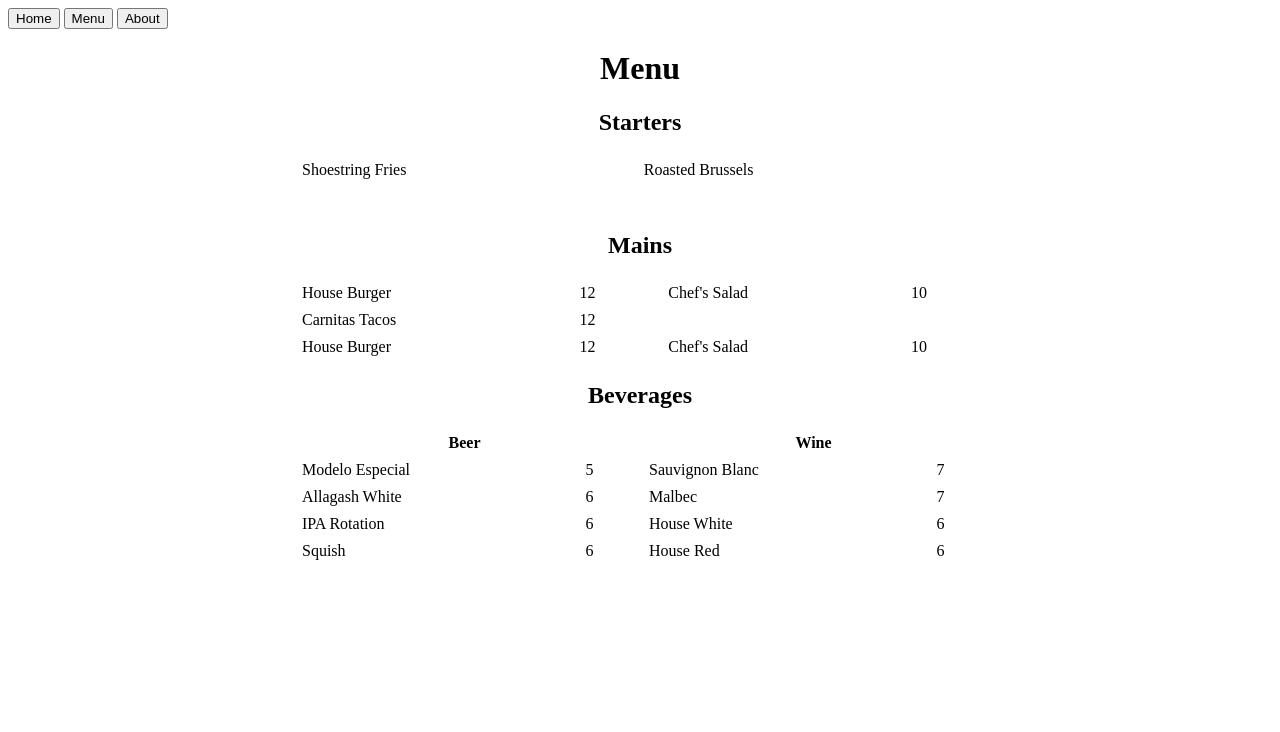
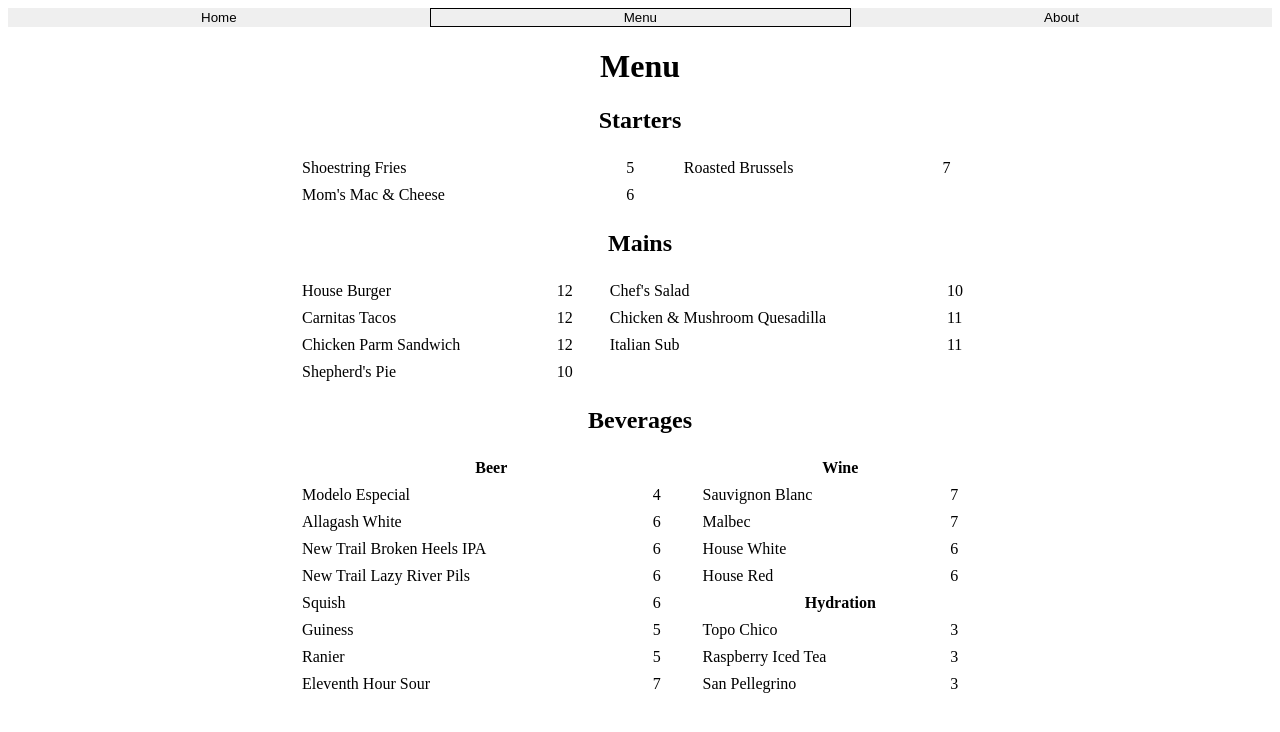
Before and after one commit to acpasnello/restaurant-page, a website built with webpack: page src/template.html in a window 1280 px wide. Both pictures are taken after a click on the button "Menu". Built offline with nearby package versions, Linux system fonts and the light colour scheme.

Commit message:
Finish Menu, add About Page, stylize nav bar

```diff
--- a/src/about.js
+++ b/src/about.js
@@ -0,0 +1,13 @@
+export function aboutPage() {
+    let parent = document.getElementById('content')
+
+    let pageTitle = document.createElement('h1')
+    pageTitle.innerText = 'About Us'
+
+    let aboutText = document.createElement('p')
+    aboutText.innerText = 'Tony\'s Ristorante is a family owned neighborhood watering hole.'
+
+    let aboutButton = document.getElementById('about')
+    aboutButton.classList.add('active')
+    parent.append(pageTitle, aboutText)
+}
--- a/src/index.js
+++ b/src/index.js
@@ -1,6 +1,7 @@
 import "./styles.css";
 import { pageLoad } from "./page-load.js"
 import { displayMenu } from "./menu.js";
+import { aboutPage } from "./about.js";
 
 let contentDiv = document.getElementById('content')
 let homeButton = document.getElementById('home')
@@ -12,14 +13,25 @@ document.addEventListener('DOMContentLoaded', function(){
 
     homeButton.addEventListener('click', function() {
         contentDiv.innerHTML = ''
+        resetButtons()
+        pageLoad()
     })
 
     menuButton.addEventListener('click', function() {
         contentDiv.innerHTML = ''
+        resetButtons()
         displayMenu()
     })
 
     aboutButton.addEventListener('click', function() {
         contentDiv.innerHTML = ''
+        resetButtons()
+        aboutPage()
     })
 })
+
+function resetButtons() {
+    homeButton.classList.remove('active')
+    menuButton.classList.remove('active')
+    aboutButton.classList.remove('active')
+}
--- a/src/menu.js
+++ b/src/menu.js
@@ -10,11 +10,11 @@ export function displayMenu() {
     `<h2>Starters</h2>
     <table>
         <tr>
-            <td>Shoestring Fries</td>
-            <td>Roasted Brussels</td>
+            <td>Shoestring Fries</td><td>5</td>
+            <td>Roasted Brussels</td><td>7</td>
         </tr>
         <tr>
-            <td></td>
+            <td>Mom's Mac & Cheese</td><td>6</td>
             <td></td>
         </tr>
     </table>`
@@ -30,11 +30,14 @@ export function displayMenu() {
         </tr>
         <tr>
             <td>Carnitas Tacos</td><td>12</td>
-            <td></td><td></td>
+            <td>Chicken & Mushroom Quesadilla</td><td>11</td>
         </tr>
         <tr>
-            <td>House Burger</td><td>12</td>
-            <td>Chef's Salad</td><td>10</td>
+            <td>Chicken Parm Sandwich</td><td>12</td>
+            <td>Italian Sub</td><td>11</td>
+        </tr>
+        <tr>
+            <td>Shepherd's Pie</td><td>10</td>
         </tr>
     </table>`
 
@@ -48,7 +51,7 @@ export function displayMenu() {
             <th colspan="2">Wine</th>
         </tr>
         <tr>
-            <td>Modelo Especial</td><td>5</td>
+            <td>Modelo Especial</td><td>4</td>
             <td>Sauvignon Blanc</td><td>7</td>
         </tr>
         <tr>
@@ -56,15 +59,33 @@ export function displayMenu() {
             <td>Malbec</td><td>7</td>
         </tr>
         <tr>
-            <td>IPA Rotation</td><td>6</td>
+            <td>New Trail Broken Heels IPA</td><td>6</td>
             <td>House White</td><td>6</td>
         </tr>
         <tr>
+            <td>New Trail Lazy River Pils</td><td>6</td>
+            <td>House Red</td><td>6</td>
+        </tr>
+        <tr>
             <td>Squish</td><td>6</td>
-            <td>House Red</td><td>6</td>
+            <th colspan="2">Hydration</th>
+        </tr>
+        <tr>
+            <td>Guiness</td><td>5</td>
+            <td>Topo Chico</td><td>3</td>
+        </tr>
+        <tr>
+            <td>Ranier</td><td>5</td>
+            <td>Raspberry Iced Tea</td><td>3</td>
+        </tr>
+        <tr>
+            <td>Eleventh Hour Sour</td><td>7</td>
+            <td>San Pellegrino</td><td>3</td>
         </tr>
     </table>`
 
+    let menuButton = document.getElementById('menu')
+    menuButton.classList.add('active')
     let menuComponents = [pageTitle, startersDiv, mainsDiv, bevsDiv]
     for (let i = 0; i < menuComponents.length; i++) {
         parent.appendChild(menuComponents[i])
--- a/src/page-load.js
+++ b/src/page-load.js
@@ -14,6 +14,8 @@ export function pageLoad () {
 
     let children = [title, info, pic]
 
+    let homeButton = document.getElementById('home')
+    homeButton.classList.add('active')
     for (let i = 0; i < children.length; i++) {
         parentDiv.appendChild(children[i])
     }
--- a/src/styles.css
+++ b/src/styles.css
@@ -1,3 +1,19 @@
+nav {
+    width: 100%;
+    display: flex;
+    flex-direction: row;
+    justify-content: center;
+}
+
+nav>button {
+    flex-grow: 1;
+    border: none;
+}
+
+.active {
+    border: 1px solid black;
+}
+
 div#content {
     text-align: center;
 }
```
